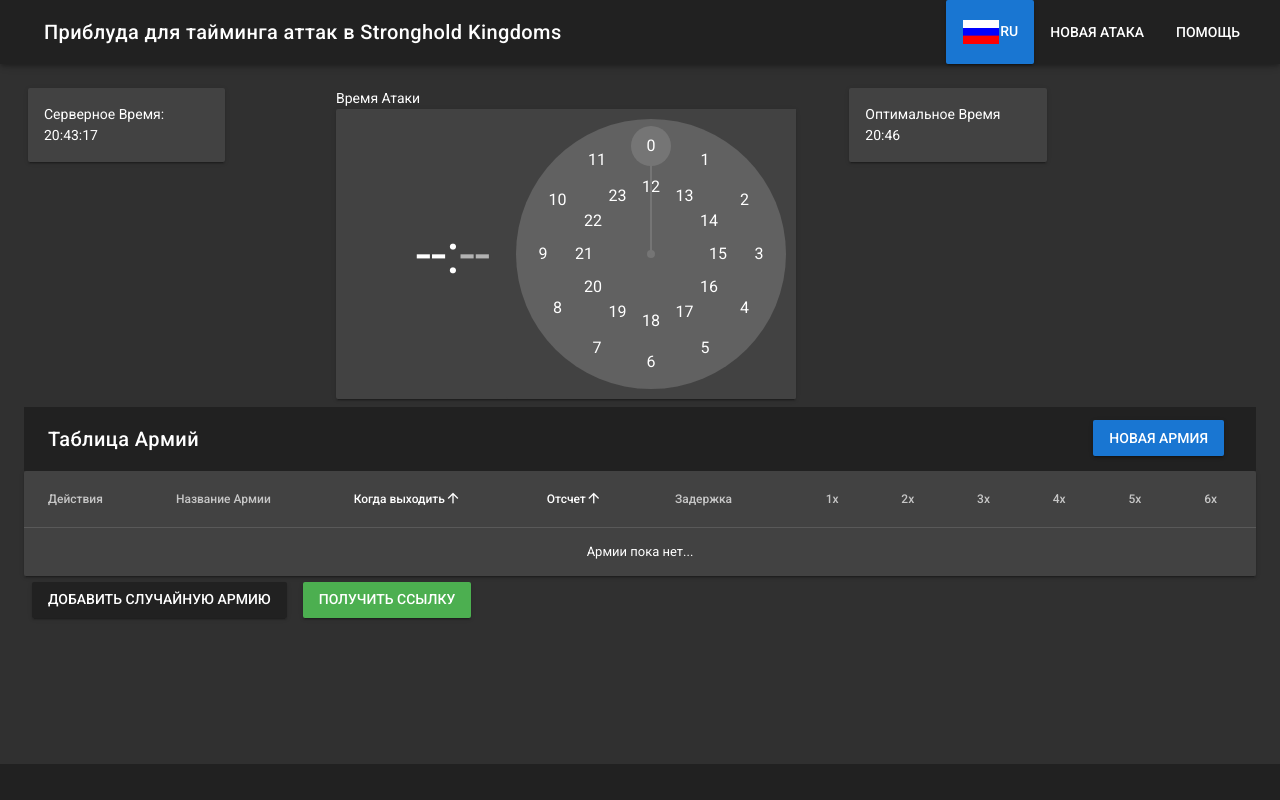
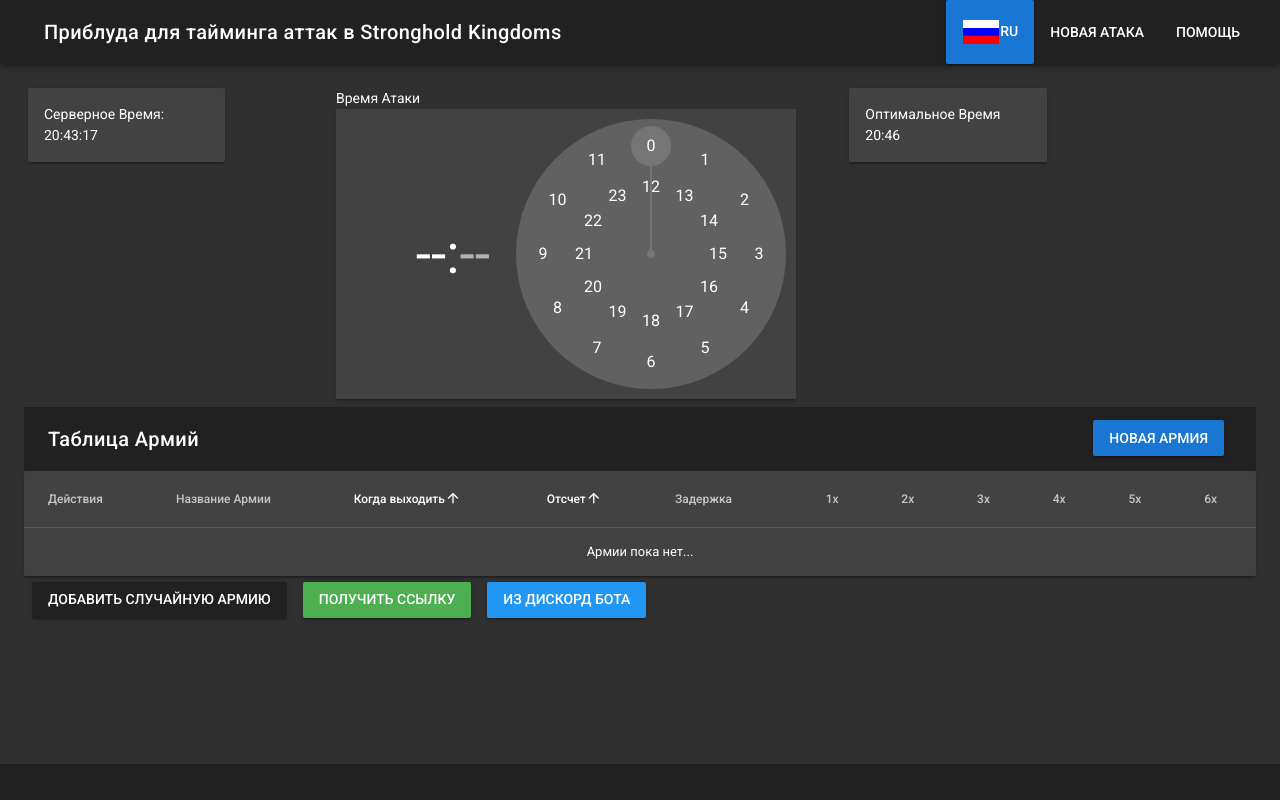
Before and after one commit to Donila/shk-timing, a Vue app: page / in a window 1280 px wide. Built offline with nearby package versions, Linux system fonts and the light colour scheme.

Commit message:
Update node version, added discord bot message parser

```diff
--- a/src/components/Main.vue
+++ b/src/components/Main.vue
@@ -5,6 +5,31 @@
       <ArmiesTable/>
       <v-btn class="button" @click="addArmy()">{{ $t('addRandomArmy') }}</v-btn>
       <v-btn class="button success" @click="share()">{{ $t('shareLink') }}</v-btn>
+      <v-dialog
+        v-model="dialog"
+        max-width="1200px"
+        persistent
+        :fullscreen="$vuetify.breakpoint.xsOnly"
+      >
+        <template v-slot:activator="{ on }">
+          <v-btn class="button info" v-on="on">{{ $t('fromDiscordBot') }}</v-btn>
+        </template>
+        <v-card>
+          <v-container grid-list-md>
+            <v-card-text>Paste exact message from bot</v-card-text>
+            <v-textarea
+              v-model="pastedFromBot"
+              :label="$t('discordBotMessage')"
+            ></v-textarea>
+          </v-container>
+
+          <v-card-actions>
+            <v-spacer></v-spacer>
+            <v-btn class="button" @click="fromDiscordBot()">{{ $t('save') }}</v-btn>
+            <v-btn color="blue darken-1" flat @click="dialog = false;">{{ $t('cancel') }}</v-btn>
+          </v-card-actions>
+        </v-card>
+      </v-dialog>
     </div>
   </div>
 </template>
@@ -12,6 +37,7 @@
 <script>
 import * as urlConverter from '@/helpers/urlConverter';
 import * as attackHelper from '@/helpers/attack';
+import * as discordParserHelper from '@/helpers/discordBotArmiesParser';
 
 import ArmiesTable from '@/components/ArmiesTable';
 import TimeX from '@/components/TimeX';
@@ -24,7 +50,9 @@
   },
   data() {
     return {
-      store: this.$root.$data
+      store: this.$root.$data,
+      pastedFromBot: '',
+      dialog: false,
     };
   },
   methods: {
@@ -66,6 +94,24 @@
       el.select();
       document.execCommand('copy');
       document.body.removeChild(el);
+    },
+    fromDiscordBot() {
+      this.store.newAttack();
+      try {
+        const armies = discordParserHelper.convertFromDiscordBot(this.pastedFromBot);
+
+        if (armies.length) {
+
+          armies.forEach(army => {
+            this.store.addArmy(army);
+          });
+        }
+        // eslint-disable-next-line no-empty
+      } catch (e) {
+        console.log(e);
+      }
+      this.pastedFromBot = '';
+      this.dialog = false;
     }
   },
   mounted() {
--- /dev/null
+++ b/src/helpers/discordBotArmiesParser.js
@@ -0,0 +1,52 @@
+const parseDurationToSeconds = (durationString) => {
+  let totalSeconds = 0;
+  // Regex to capture digits followed by 'h', 'm', or 's'
+  const regex = /(\d+)\s*(h|m|s)/g;
+  let matches;
+
+  // Iterate over all matches in the string
+  while ((matches = regex.exec(durationString)) !== null) {
+    const value = parseInt(matches[1], 10);
+    const unit = matches[2];
+
+    if (unit === 'h') {
+      totalSeconds += value * 3600; // 1 hour = 3600 seconds
+    } else if (unit === 'm') {
+      totalSeconds += value * 60; // 1 minute = 60 seconds
+    } else if (unit === 's') {
+      totalSeconds += value;
+    } else if (unit === 'd') {
+      totalSeconds += value * 3600 * 24;
+    }
+  }
+
+  return totalSeconds;
+}
+
+const convertFromDiscordBot = (str) => {
+  const allLines = str.split('\n');
+
+  if (allLines.length > 4) {
+    const allNeededArmies = allLines.slice(3, allLines.length - 1);
+    const armiesParsed = allNeededArmies.map(p => {
+      const splitLines = p.split('|');
+      const timeString = splitLines[2].trim();
+      const seconds = parseDurationToSeconds(timeString);
+
+      return {
+        name: splitLines[1].trim(),
+        speed: 1,
+        delay: 0,
+        time: seconds,
+      };
+    });
+
+    return armiesParsed;
+  }
+
+  return [];
+}
+
+export {
+  convertFromDiscordBot
+}
```
Also changed, not shown: package.json (+5 -5 lines), src/plugins/i18n.js, 2 other files (tests, documents, lock files or other folders).
